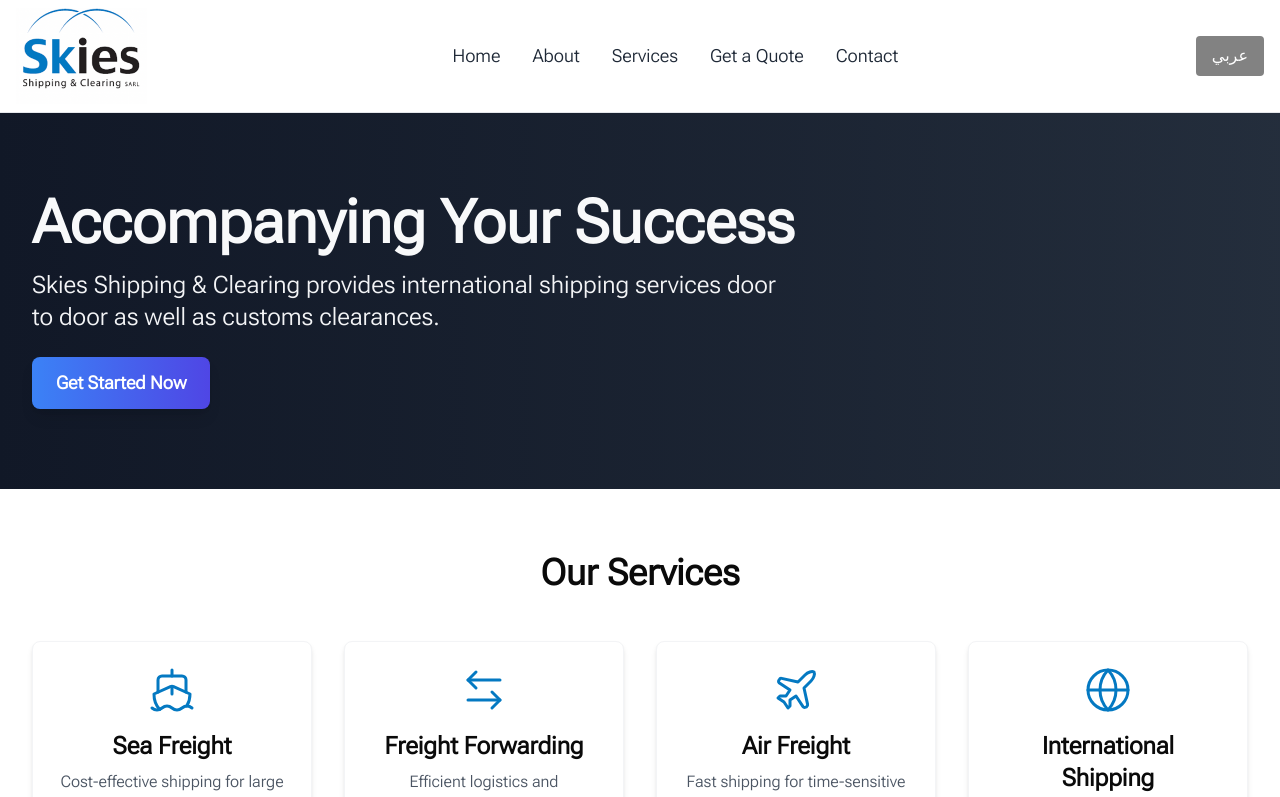
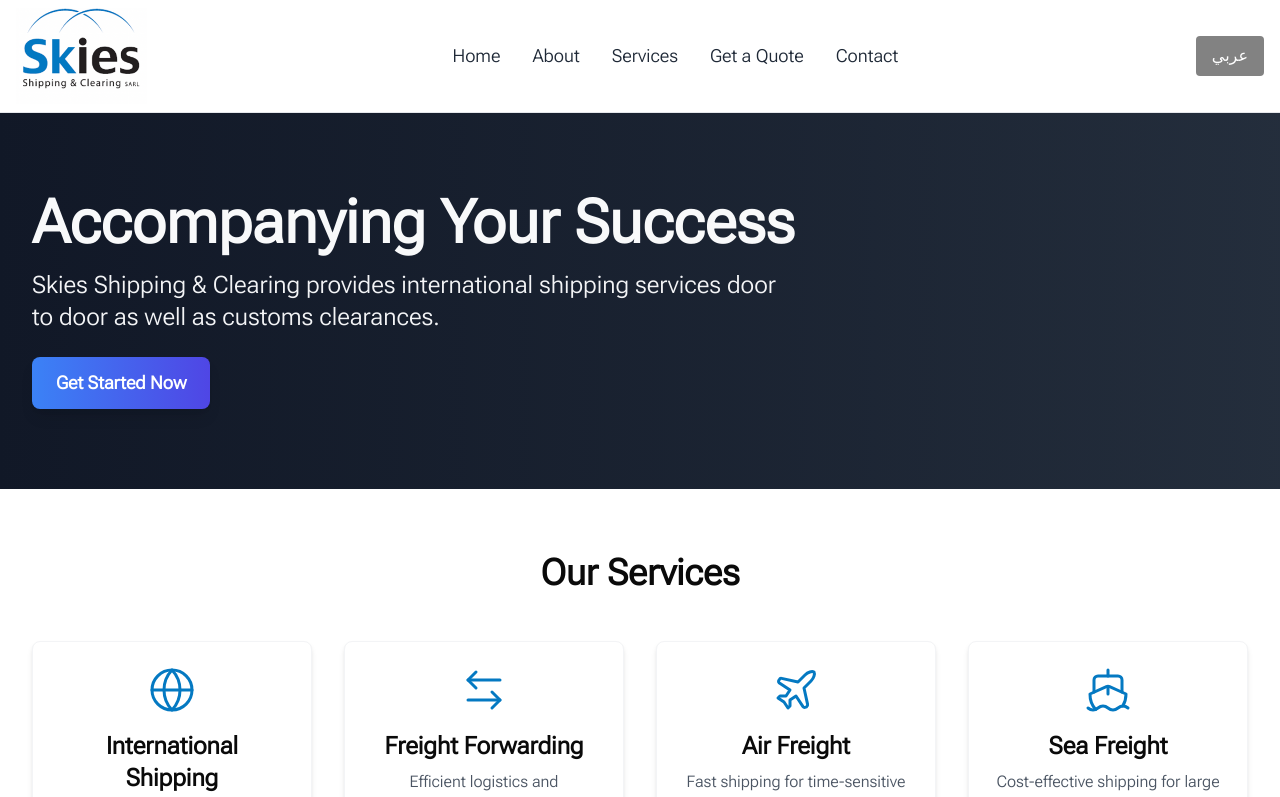
Before and after one commit to samkaddouh/skies-website, a Next.js app: page / in a window 1280 px wide. Shown: the top 797 px of the page. Built offline with nearby package versions, Linux system fonts and the light colour scheme.

Commit message:
fixed home page services section to align with our services page.

```diff
--- a/components/ClientHomeContent.tsx
+++ b/components/ClientHomeContent.tsx
@@ -53,24 +53,27 @@ export default function ClientHomeContent() {
   }, [])
 
   const services = [
-    { icon: Ship, label: "seaFreight", description: "seaFreightDescription", id: "sea-freight" },
+    {
+      icon: Globe,
+      label: "internationalShipping",
+      description: "internationalShippingDescription",
+      id: "international-shipping",
+    },
     {
       icon: ArrowLeftRight,
       label: "freightForwarding",
       description: "freightForwardingDescription",
       id: "freight-forwarding",
     },
+
+
     { icon: Plane, label: "airFreight", description: "airFreightDescription", id: "air-freight" },
-    {
-      icon: Globe,
-      label: "internationalShipping",
-      description: "internationalShippingDescription",
-      id: "international-shipping",
-    },
+    { icon: Ship, label: "seaFreight", description: "seaFreightDescription", id: "sea-freight" },
+    { icon: Truck, label: "lastMileDelivery", description: "lastMileDeliveryDescription", id: "last-mile-delivery" },
     { icon: Shield, label: "cargoInsurance", description: "cargoInsuranceDescription", id: "cargo-insurance" },
     { icon: FileCheck, label: "customsClearance", description: "customsClearanceDescription", id: "customs-clearance" },
     { icon: Warehouse, label: "warehousing", description: "warehousingDescription", id: "warehousing" },
-    { icon: Truck, label: "lastMileDelivery", description: "lastMileDeliveryDescription", id: "last-mile-delivery" },
+
   ] as const
 
   const solutions = [
```
